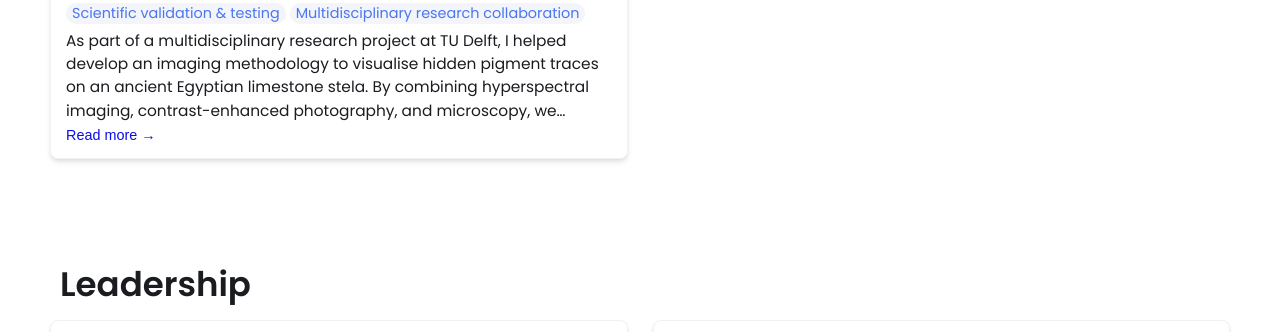
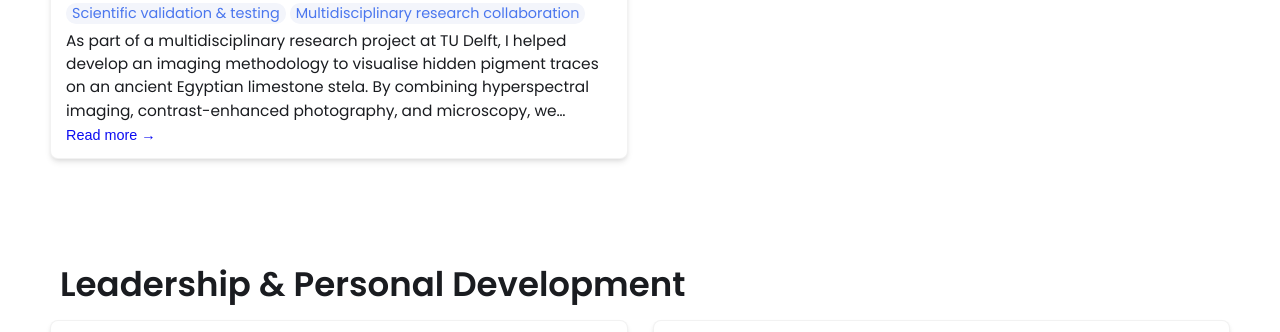
Before and after one commit to martijnswart01/martijnswart01.github.io, a Jekyll site: the page built from index.html, in a window 1280 px wide and 900 px high, scrolled down 2475 px, cut to the strip 0-332 px from the top of the window. Built offline with Jekyll 4.4.1, drawn with Linux system fonts in a browser that asks for light colours.

Commit message:
Update leadership.html

```diff
--- a/_includes/leadership.html
+++ b/_includes/leadership.html
@@ -1,6 +1,6 @@
 <!-- SECTION 3: project -->
 <section id="leadership" class="project-grid-section">
-    <h2>Leadership</h2>
+    <h2>Leadership & Personal Development</h2>
 
     <div class="grid-container">
         {% for item in site.leadership %}
```
